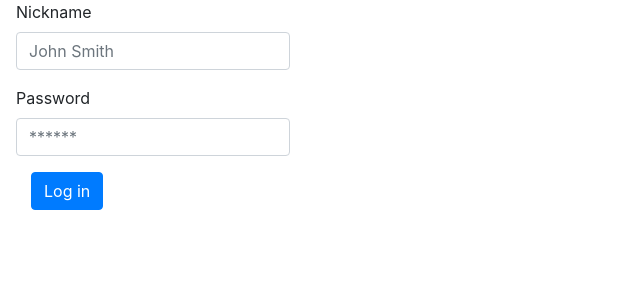
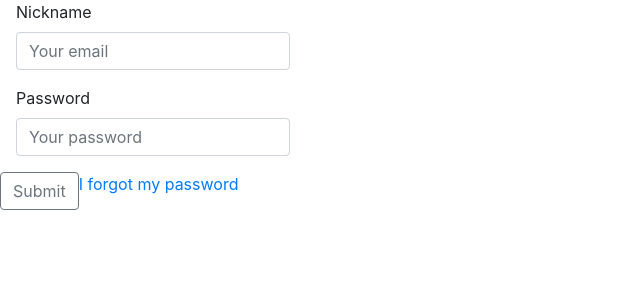
Before and after one commit to M1nj/chatroom, a PHP site: page /login.php in a window 1280 px wide. Shown: the top 300 px of the page, without its empty margins (0-640 px from the left). Run offline with PHP 8.4, Linux system fonts and the light colour scheme; some libraries are stand-ins or nearby versions.

Commit message:
Auto stash before merge of "master" and "origin/master"

```diff
--- a/login.php
+++ b/login.php
@@ -47,18 +47,19 @@
         <div class="row">
             <div class="form-group mx-sm-3">
                 <label>Nickname</label>
-                <input type="username" class="form-control" name="nickname" placeholder="John Smith">
+                <input type="username" class="form-control" name="nickname" placeholder="Your email">
             </div>
         </div>
         <div class="row">
             <div class="form-group mx-sm-3">
                 <label>Password</label>
-                <input type="password" name="password" class="form-control" placeholder="******">
+                <input type="password" name="password" class="form-control" placeholder="Your password">
             </div>
         </div>
-        <div class="row mx-sm-3">
-            <button type="submit" class="btn btn-primary">Log in</button>
-        </div>
+        <div class="row">
+            <button type="button" class="btn btn-outline-secondary">Submit</button>
+            <a class="forgot-password" href="#">I forgot my password</a>
+    </div>
     </form>
 </div>
 </html>
```
Also changed, not shown: 1 other file.
